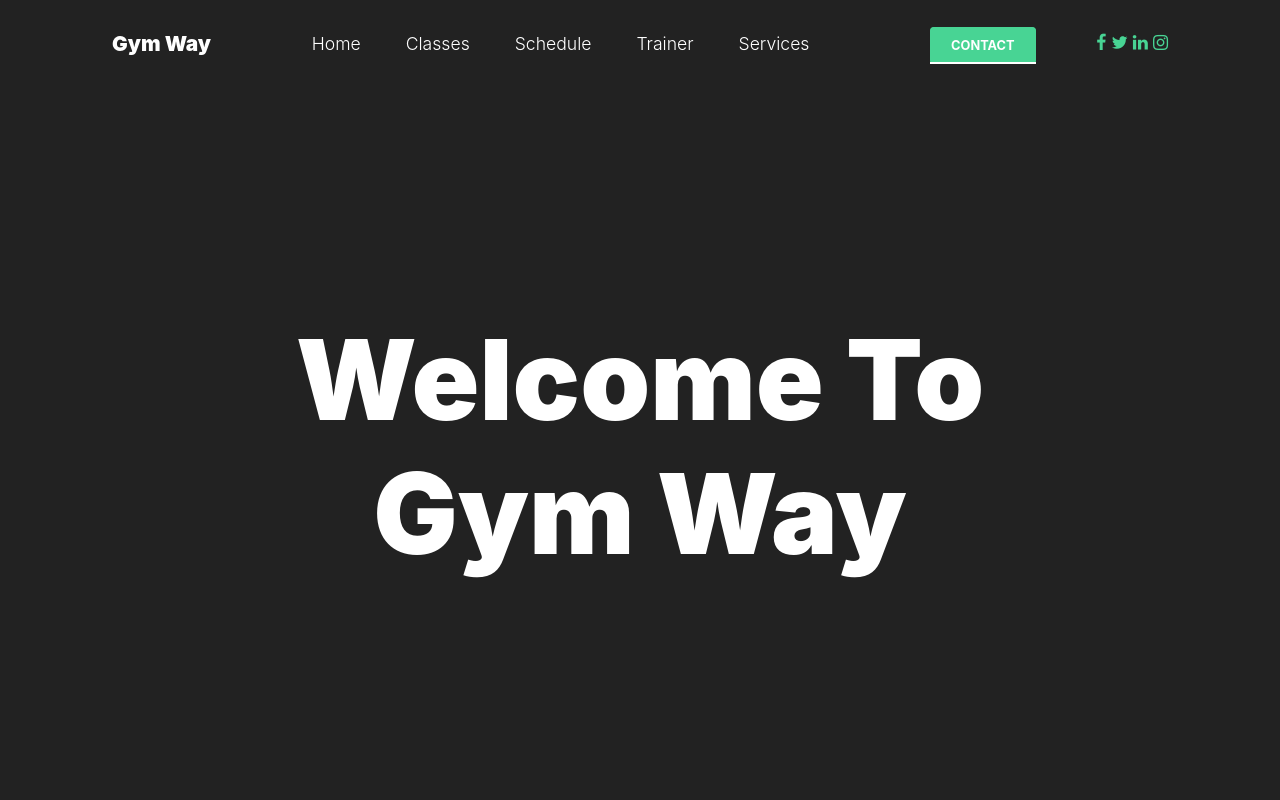
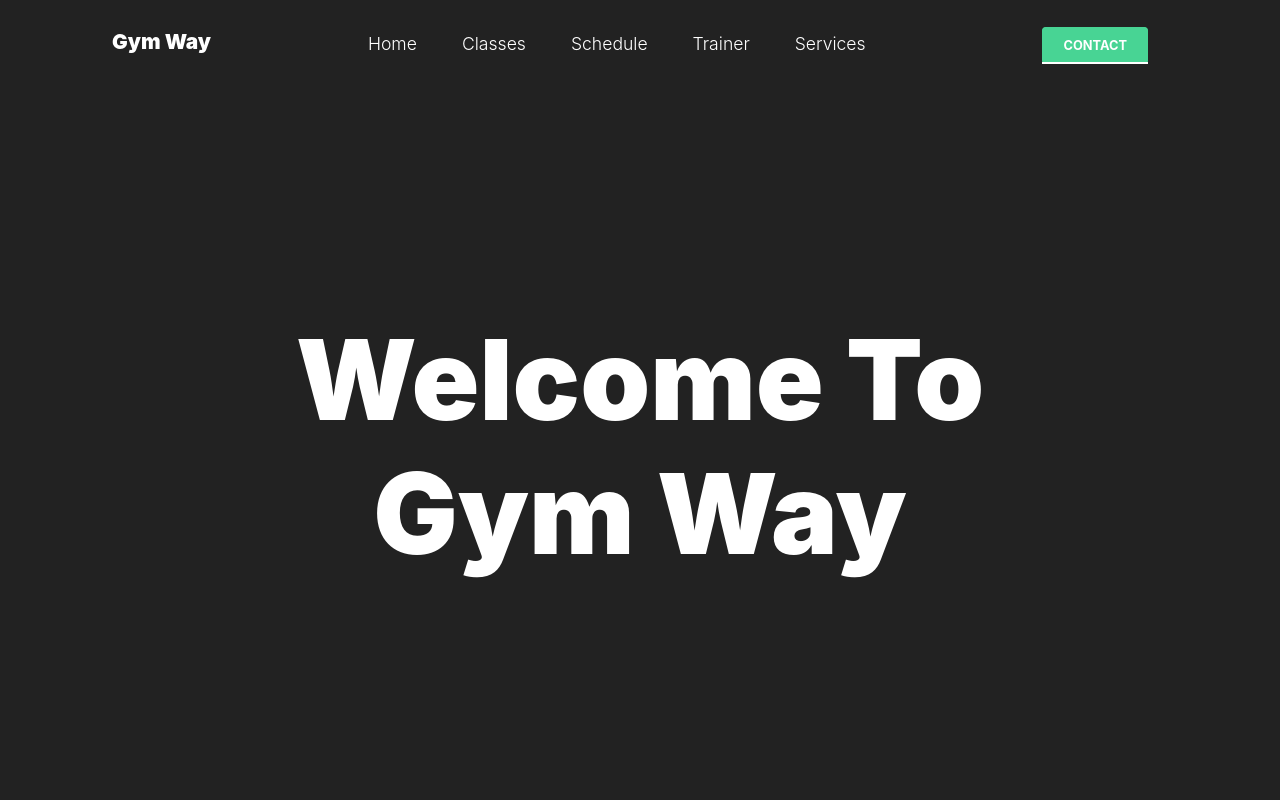
Before and after one commit to haithemmihoubi/gym-way, a plain HTML site: page index.html in a window 1280 px wide. Shown: the top 800 px of the page. Drawn offline with Linux system fonts and the light colour scheme; files whose address does not match are found by name; a web font is replaced by a local one.

Commit message:
fxing navbar

```diff
--- a/index.html
+++ b/index.html
@@ -48,7 +48,7 @@
     <header class="site-navbar py-4 js-sticky-header site-navbar-target" role="banner">
 
       <div class="container-fluid">
-        <div class="d-flex align-items-center">
+        <div class="d-flex align-content-lg-between  ">
           <div class="site-logo" ><a href="index.html">Gym Way</a></div>
 
           <div class="ml-auto">
@@ -73,16 +73,7 @@
             <a href="#" class="d-inline-block d-lg-none site-menu-toggle js-menu-toggle text-black float-right"><span
                 class="icon-menu h3"></span></a>
           </div>
-          <div class="ml-auto">
-            <div class="social-wrap">
-              <a href="#"><span class="icon-facebook"></span></a>
-              <a href="#"><span class="icon-twitter"></span></a>
-              <a href="#"><span class="icon-linkedin"></span></a>
-                <a href="#"><span class="icon-instagram"></span></a>
-              <a href="#" class="d-inline-block d-lg-none site-menu-toggle js-menu-toggle text-black"><span
-                      class="icon-menu h3"></span></a>
-            </div>
-          </div>
+
 
 
 
```
